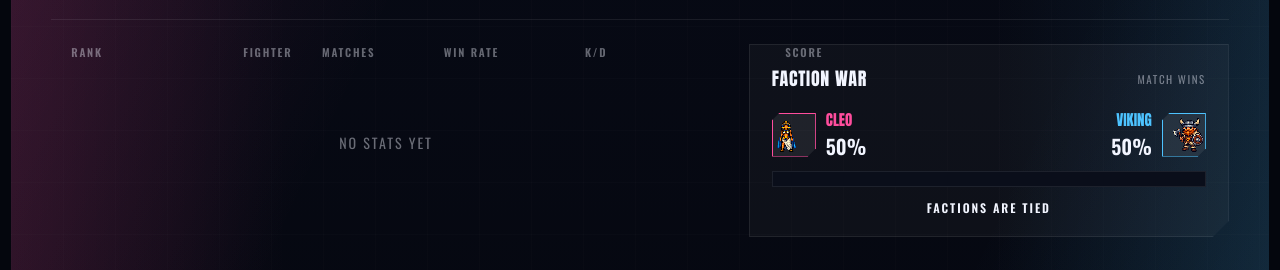
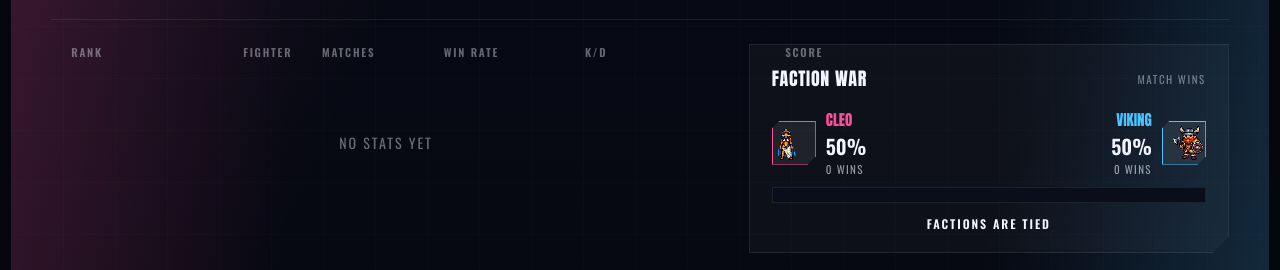
Before and after one commit to Geffel/Viking-vs-Cleo, a website: page public/leaderboard.html in a window 1280 px wide. Shown: the part 176-446 px from the top of the page. Drawn offline with nearby package versions, Linux system fonts and the light colour scheme.

Commit message:
Show absolute faction win counts on the leaderboard
The faction war bar only showed the split as a percentage, which reads the
same at 3-3 as at 300-300. Add the raw win count under each percentage so the
sample size behind the split is visible.

Co-Authored-By: Claude Opus 5 <noreply@anthropic.com>

```diff
--- a/public/css/leaderboard.css
+++ b/public/css/leaderboard.css
@@ -530,8 +530,19 @@ body[data-connection="offline"] .gl-live-pill {
 }
 
 .gl-team b,
-.gl-team strong {
+.gl-team strong,
+.gl-team .gl-team-wins {
   display: block;
+}
+
+.gl-team-wins {
+  color: rgba(242, 245, 255, 0.6);
+  font-family: "Oswald", sans-serif;
+  font-size: 11px;
+  font-style: normal;
+  font-variant-numeric: tabular-nums;
+  letter-spacing: 0.12em;
+  text-transform: uppercase;
 }
 
 .gl-team b {
--- a/public/js/leaderboard.js
+++ b/public/js/leaderboard.js
@@ -5,6 +5,8 @@ const clockEl = document.getElementById('leaderboard-clock');
 const onlineEl = document.getElementById('leaderboard-online');
 const cleoPctEl = document.getElementById('leaderboard-cleo-pct');
 const vikingPctEl = document.getElementById('leaderboard-viking-pct');
+const cleoWinsEl = document.getElementById('leaderboard-cleo-wins');
+const vikingWinsEl = document.getElementById('leaderboard-viking-wins');
 const cleoBarEl = document.getElementById('leaderboard-cleo-bar');
 const vikingBarEl = document.getElementById('leaderboard-viking-bar');
 const leadEl = document.getElementById('leaderboard-lead');
@@ -270,6 +272,8 @@ function renderFactionWar() {
 
   cleoPctEl.textContent = `${cleoPct}%`;
   vikingPctEl.textContent = `${vikingPct}%`;
+  cleoWinsEl.textContent = winsLabel(cleo);
+  vikingWinsEl.textContent = winsLabel(viking);
   cleoBarEl.style.width = `${cleoPct}%`;
   vikingBarEl.style.width = `${vikingPct}%`;
 
@@ -283,6 +287,10 @@ function renderFactionWar() {
     leadEl.textContent = 'Viking clans lead the arena';
     leadEl.style.color = '#4dc3ff';
   }
+}
+
+function winsLabel(wins) {
+  return `${formatNumber(wins)} ${wins === 1 ? 'win' : 'wins'}`;
 }
 
 function renderCounters() {
--- a/public/leaderboard.html
+++ b/public/leaderboard.html
@@ -65,6 +65,7 @@
                 <span>
                   <b>Cleo</b>
                   <strong id="leaderboard-cleo-pct">50%</strong>
+                  <em class="gl-team-wins" id="leaderboard-cleo-wins">0 wins</em>
                 </span>
               </div>
               <div class="gl-team viking">
@@ -72,6 +73,7 @@
                 <span>
                   <b>Viking</b>
                   <strong id="leaderboard-viking-pct">50%</strong>
+                  <em class="gl-team-wins" id="leaderboard-viking-wins">0 wins</em>
                 </span>
               </div>
             </div>
```
